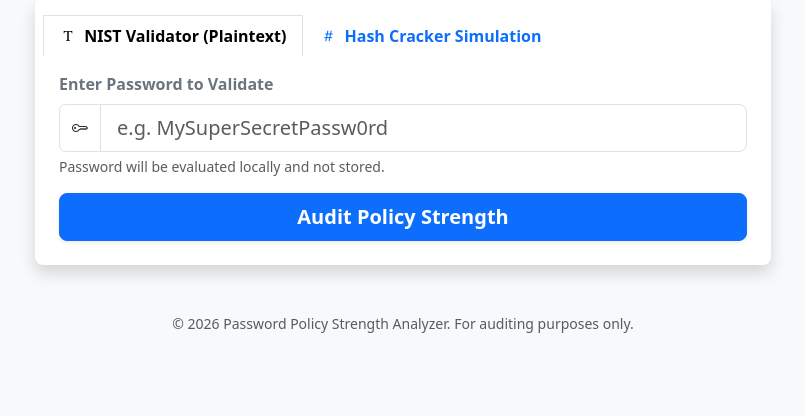
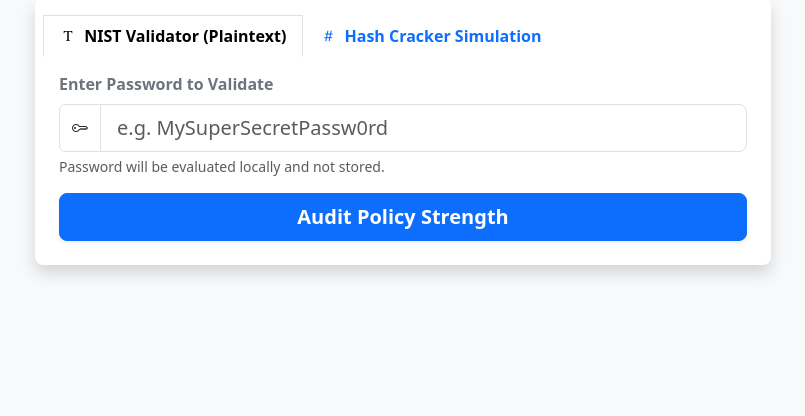
Before and after one commit to PranavObliterates/Password-Policy-Strength-Analyzer, a Flask app: page / in a window 1280 px wide. Shown: the part 191-607 px from the top of the page, without its empty margins (237-1042 px from the left). Run offline with Flask 3, Linux system fonts and the light colour scheme.

Commit message:
style: remove footer text from templates

```diff
--- a/templates/admin.html
+++ b/templates/admin.html
@@ -85,7 +85,7 @@
 
     <div class="row mt-5 mb-4">
         <div class="col-12 text-center text-muted small">
-            <p>&copy; 2026 Password Policy Strength Analyzer. For auditing purposes only.</p>
+
         </div>
     </div>
 </div>
--- a/templates/index.html
+++ b/templates/index.html
@@ -148,7 +148,7 @@
 
     <div class="row mt-5 mb-4">
         <div class="col-12 text-center text-muted small">
-            <p>&copy; 2026 Password Policy Strength Analyzer. For auditing purposes only.</p>
+
         </div>
     </div>
 </div>
```
